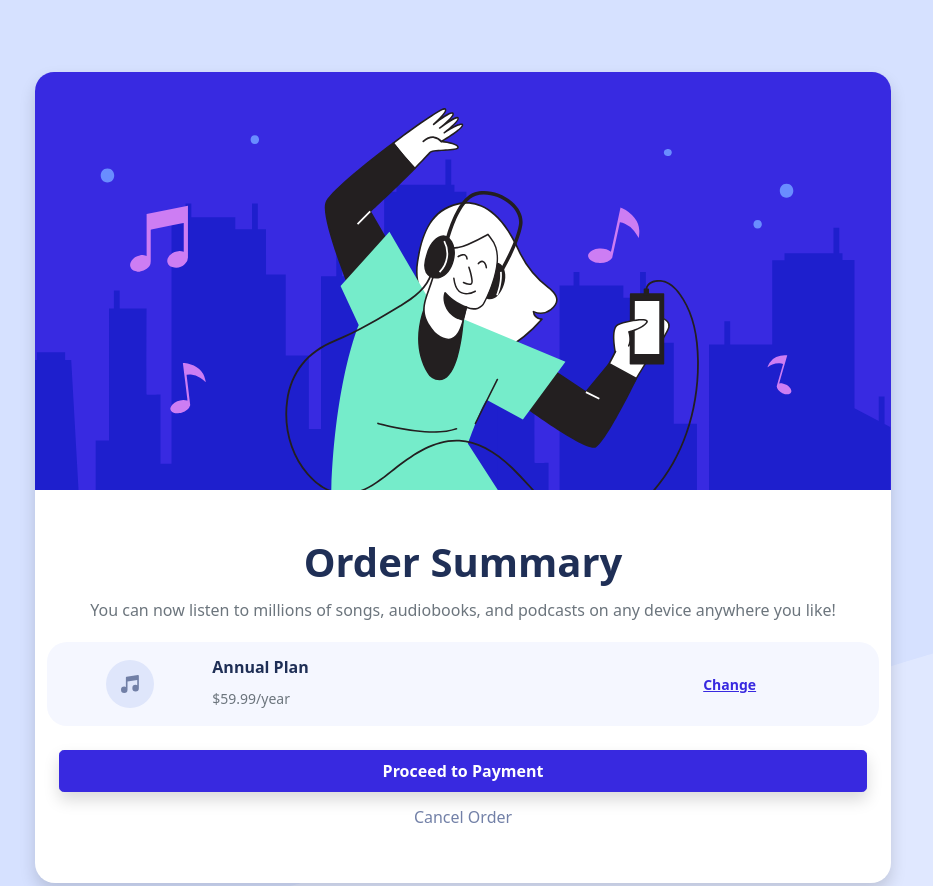
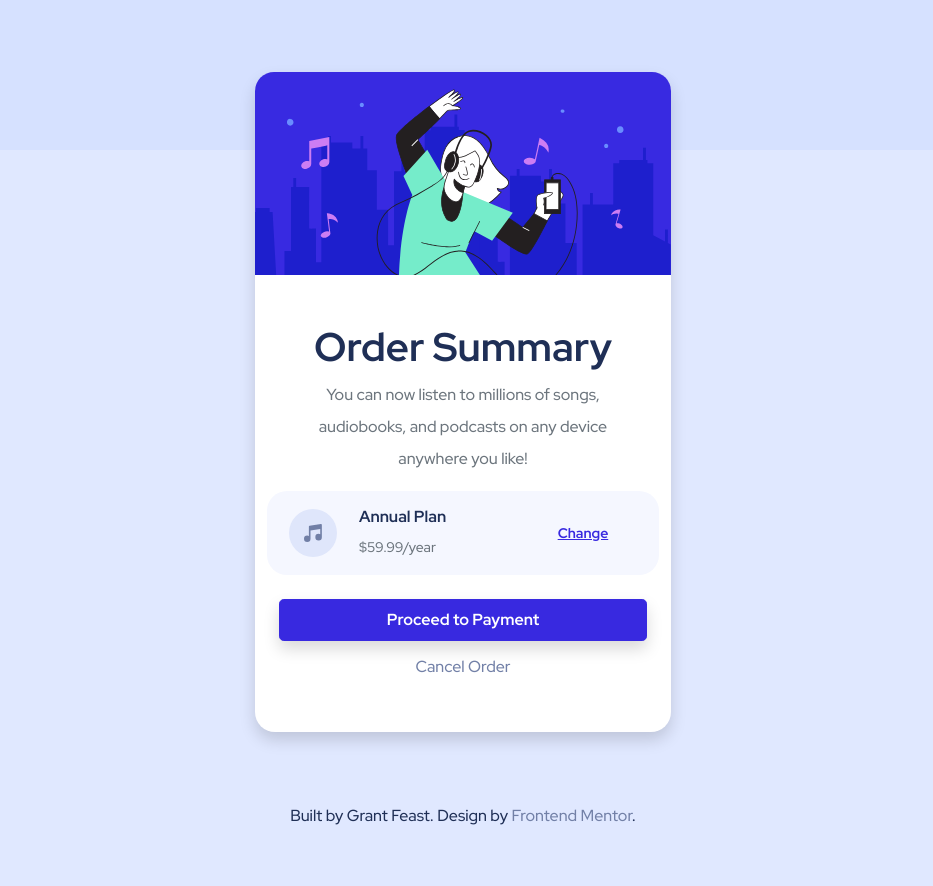
Before and after one commit to Grant-Feast/order-summary-component, a website: page index.html in a window 1536 px wide. Shown: the top 886 px of the page, without its empty margins (305-1238 px from the left). After the commit the page ends 828 px from the top, so only its background shows below. Drawn offline with nearby package versions, Linux system fonts and the light colour scheme.

Commit message:
Add styles for large screens

```diff
--- a/index.html
+++ b/index.html
@@ -5,30 +5,48 @@
   <meta http-equiv="X-UA-Compatible" content="IE=edge">
   <meta name="viewport" content="width=device-width, initial-scale=1.0">
   <title>Order Summary Component</title>
-  <!-- <link href="https://cdn.jsdelivr.net/npm/bootstrap@5.0.2/dist/css/bootstrap.min.css" rel="stylesheet" integrity="sha384-EVSTQN3/azprG1Anm3QDgpJLIm9Nao0Yz1ztcQTwFspd3yD65VohhpuuCOmLASjC" crossorigin="anonymous"> -->
   <link rel="stylesheet" href="css/main.min.css">
+  <link href="https://fonts.googleapis.com/css2?family=Red+Hat+Display:wght@500;700;900&display=swap" rel="stylesheet">
   <style>
     body {
+      font-family: 'Red Hat Display', sans-serif;
+      position: relative;
+    }
+
+    .background-img {
       background: url(/images/pattern-background-mobile.svg);
       background-repeat: no-repeat;
       background-size: cover;
+      background-position: center;
+      height: 150px;
+      position: absolute;
+      width: 100%;
     }
 
     .inner-card {
       border-radius: 20px;
     }
+
+    @media (min-width: 1440px) {
+      .intro-p {
+        width: 90%;
+        margin-left: auto;
+        margin-right: auto;
+      }
+    }
   </style>
 </head>
 <body class="bg-primary">
+  <div class="background-img">
     <section id="order-card">
       <div class="container-md">
         <div class="row my-5 py-4 align-items-center justify-content-center">
-        <div class="col-11 col-md-8 col-lg-8">
+          <div class="col-11 col-md-8 col-lg-4">
             <div class="card border-0 shadow">
               <img src="/images/illustration-hero.svg" class="card-img-top" alt="">
               <div class="card-body text-center py-5 px-4">
                 <h3 class="card-title fw-bold display-6 text-dark-blue">Order Summary</h3>
-              <p class="card-text text-muted lh-lg">You can now listen to millions of songs, audiobooks, and podcasts on any device anywhere you like!</p>
+                <p class="card-text text-muted lh-lg intro-p">You can now listen to millions of songs, audiobooks, and podcasts on any device anywhere you like!</p>
                 <!-- inner card -->
                   <div class="row card-body bg-very-pale-blue align-items-center my-2 inner-card">
                     <div class=" col-2 music-icon px-0">
@@ -52,6 +70,10 @@
         </div>
       </div>
     </section>
+    <footer class="text-center text-dark-blue bd-bright-blue">
+      <p>Built by Grant Feast. Design by <a href="https://www.frontendmentor.io/" class="text-desaturated-blue" style="text-decoration: none">Frontend Mentor</a>.</p>
+    </footer>
+  </div>
 
   <script src="https://cdn.jsdelivr.net/npm/bootstrap@5.0.2/dist/js/bootstrap.bundle.min.js" integrity="sha384-MrcW6ZMFYlzcLA8Nl+NtUVF0sA7MsXsP1UyJoMp4YLEuNSfAP+JcXn/tWtIaxVXM" crossorigin="anonymous"></script>
 </body>
```
Lines whose indentation alone changed are shown as unchanged.
